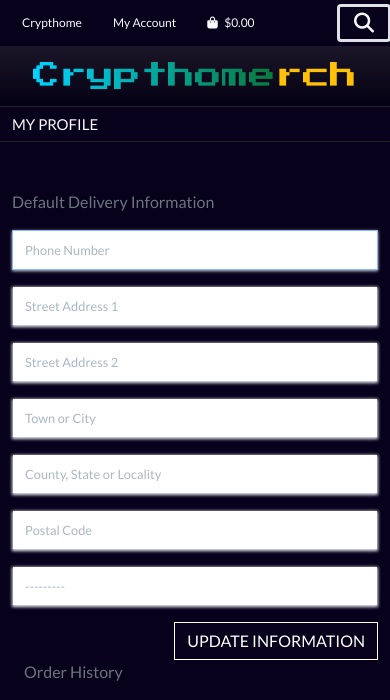
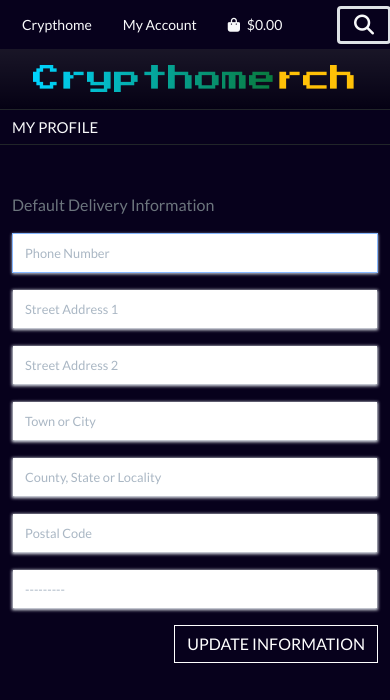
Before and after one commit to francesco-saponaro/crypthome, a Django app: page /profile/ in a window 390 px wide. Shown: the top 700 px of the page. Run offline with Django 3.2, Linux system fonts and the light colour scheme; the visitor is signed in with stand-in values (Sample User, id 1); data comes from the database, SQL or seed files in the repository; data that the repository does not hold is empty; parts of the project's set-up code (start-up, migrations or seed data) failed here and were passed over; some libraries are stand-ins or nearby versions.

Commit message:
Fix general mobile layout 2

```diff
--- a/checkout/templates/checkout/checkout_success.html
+++ b/checkout/templates/checkout/checkout_success.html
@@ -210,9 +210,9 @@
         </div>
 
         <!-- View collection buttons -->
-        <div class="row mb-5">
+        <div class="row">
             {% if from_profile %}
-                <div class="col-12 my-3 col-lg-7 text-end">
+                <div class="col-12 mt-3 mb-5 col-lg-7 text-end">
                     <a href="{% url 'profile' %}" class="btn text-light border-white rounded-0">
                         <span class="icon me-2">
                             <i class="fas fa-angle-left"></i>
@@ -221,7 +221,7 @@
                     </a>
                 </div>
             {% else %}
-                <div class="col-12 cta crypto-cta col-lg-7 text-end">
+                <div class="col-12 cta crypto-cta col-lg-7 text-end mb-5">
                     <a href="{% url 'all_merch' %}" class="btn rounded-0 text-uppercase">View Collection</a>
                 </div>
             {% endif %}
--- a/profiles/templates/profiles/profile.html
+++ b/profiles/templates/profiles/profile.html
@@ -77,7 +77,7 @@
                 {% csrf_token %}
                 {{ form|crispy }}
                 <!-- Update info button -->
-                <button id="submit-button" class="btn text-white border-white rounded-0 float-end text-uppercase">
+                <button id="submit-button" class="btn text-white border-white rounded-0 float-end text-uppercase mb-5">
                     Update information
                 </button>
             </form>
--- a/static/css/base.css
+++ b/static/css/base.css
@@ -699,12 +699,6 @@ input[name='q']::-ms-input-placeholder, input[name='token-amount']::-ms-input-pl
     }
 }
 
-@media (max-width: 600px) {
-    .small-nav ul li .nav-link {
-        font-size: 12px;
-    }
-}
-
 @media (max-width: 576px) {
     .logo-font {
         font-size:38px;
```
Also changed, not shown: bag/templates/bag/bag.html (+6 -6 lines).
